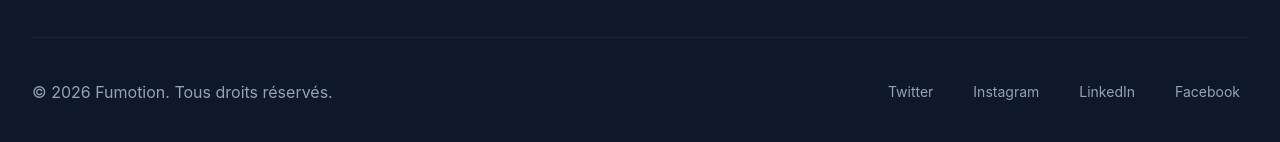
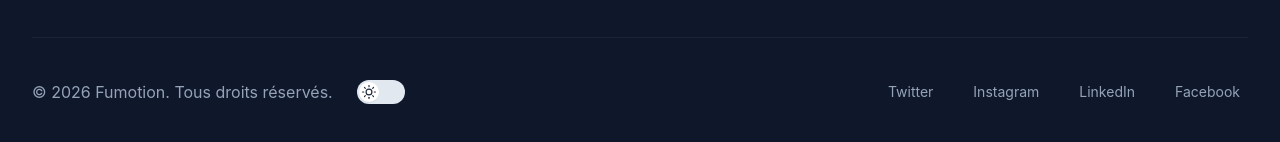
Before and after one commit to clepix21/Fumotion, a React (Create React App) app in the folder app/frontend/: page / in a window 1280 px wide. Shown: the part 2078-2220 px from the top of the page. Built offline with nearby package versions, Linux system fonts and the light colour scheme; no server answers.

Commit message:
feat: Ajouter le composant ThemeToggle dans le pied de page pour la gestion du thème

```diff
--- a/app/frontend/src/components/common/Footer.js
+++ b/app/frontend/src/components/common/Footer.js
@@ -11,6 +11,8 @@ import chica from '../../assets/images/fnaf/chica.jpg';
 import bonnie from '../../assets/images/fnaf/bonnie.jpg';
 import foxy from '../../assets/images/fnaf/foxy.jpg';
 
+
+import ThemeToggle from './ThemeToggle';
 
 export default function Footer() {
     const [currentImage, setCurrentImage] = useState(null);
@@ -61,7 +63,10 @@ export default function Footer() {
                 </div>
 
                 <div className="footer-bottom">
-                    <p>&copy; {new Date().getFullYear()} Fumotion. Tous droits réservés.</p>
+                    <div style={{ display: 'flex', gap: '1rem', alignItems: 'center' }}>
+                        <p>&copy; {new Date().getFullYear()} Fumotion. Tous droits réservés.</p>
+                        <ThemeToggle />
+                    </div>
                     <div className="footer-social">
                         <button onClick={() => handleSocialClick(freddy)} className="social-link">Twitter</button>
                         <button onClick={() => handleSocialClick(chica)} className="social-link">Instagram</button>
```
